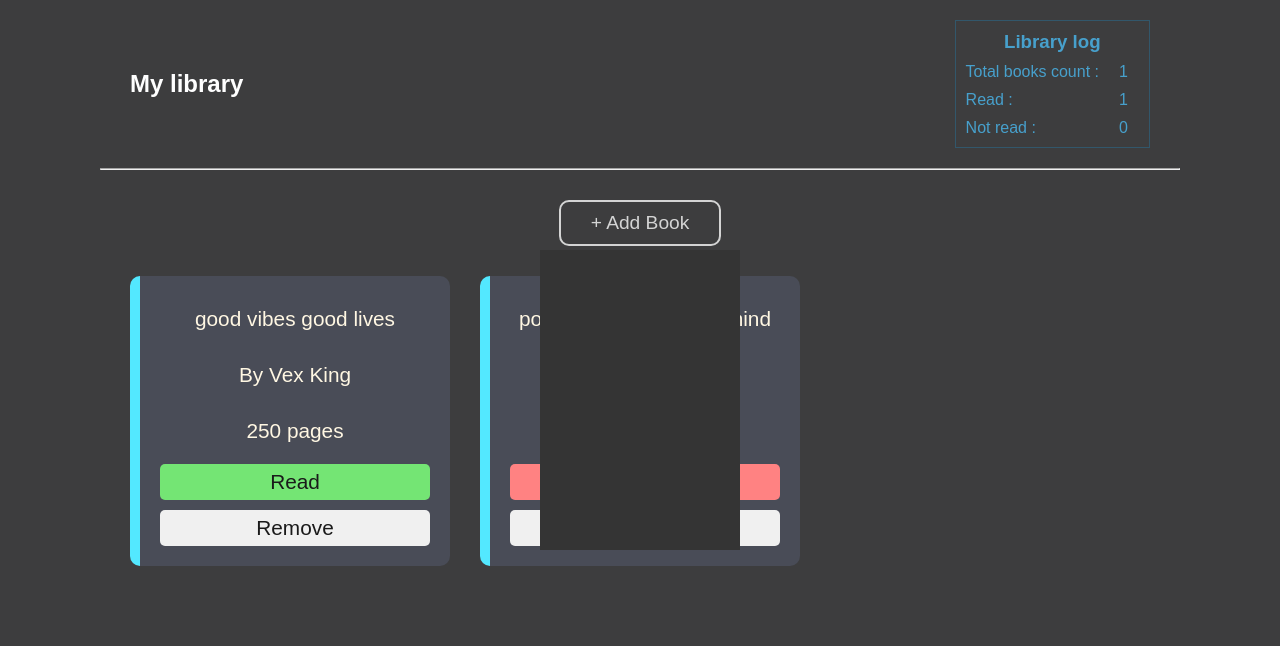
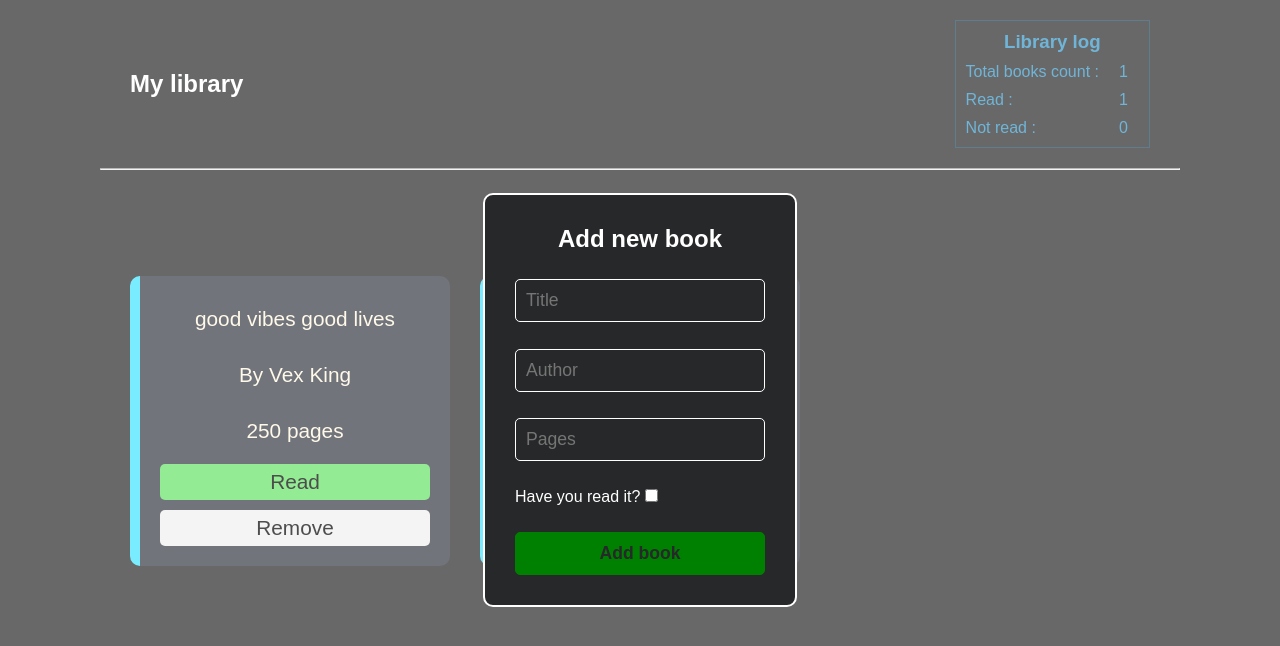
Before and after one commit to AmanPrajapati7015/library, a plain HTML site: page index.html in a window 1280 px wide. Both pictures are taken after a click on the button "+ Add Book". Drawn offline with Linux system fonts and the light colour scheme.

Commit message:
add book form design

```diff
--- a/index.html
+++ b/index.html
@@ -40,11 +40,21 @@
             </div>
         </div>
     </div>
-    <div class="form-background">
 
-    </div>
+    <div class="form-background"></div>
+
     <div class="new-book-form">
-
+        <form action="">
+            <h3>Add new book</h3>
+            <input type="text" name="title" placeholder="Title">
+            <input type="text" name="author" placeholder="Author">
+            <input type="number" name="pages" placeholder="Pages">
+            <div class="read-confirm">
+                <label for="read?">Have you read it?</label>
+                <input type="checkbox">
+            </div>
+            <button class="submit">Add book</button>
+        </form>
     </div>
 
 
--- a/script.js
+++ b/script.js
@@ -12,6 +12,7 @@ const Book2 = new Book("power of subconsious mind", "josph morphy", 342, false);
 
 myLibrary.push(Book1)
 myLibrary.push(Book2)
+
 
 
 
--- a/styles.css
+++ b/styles.css
@@ -112,14 +112,27 @@ button.add-btn:hover{
 
 
 .new-book-form{
-    background-color: rgb(52, 52, 52);
+    background-color: #272829;
     display: none;
-    height: 300px;
-    width: 200px;
+    border:2px solid white;
+    border-radius: 10px;
+    height: 350px;
+    width: 250px;
     position: fixed;
     top:50vh;
     left: 50vw;
     transform: translate(-50%, -50%);
+    padding: 30px;
+}
+.form-background{
+    display: none;
+    background-color: white;
+    opacity: 0.3;
+    position: fixed;
+    height: 100vh;
+    width: 100vw;
+    top: 0;
+    left: 0;
 }
 .new-book-form.active,
 .form-background.active{
@@ -127,13 +140,35 @@ button.add-btn:hover{
 }
 
 
-.form-background{
-    display: none;
-    background-color: white;
-    opacity: 0.1;
-    position: fixed;
-    height: 100vh;
-    width: 100vw;
-    top: 0;
-    left: 0;
+.new-book-form form{
+    display: flex;
+    flex-direction: column;
+    gap:20px;
+    height: 100%;
+    justify-content: space-between;
 }
+
+form input, form button{
+    padding: 10px;
+    font-size: 1.1rem;
+    outline: none;
+    border: 1px solid white;
+    background-color: #272829;
+    color: white;
+    border-radius: 5px;
+}
+
+form h3{
+    align-self: center;
+    font-size: 1.5rem;
+}
+form button{
+    border-color: green;
+    color: #272829;
+    background-color: green;
+    font-weight: 700;
+}
+form button:hover{
+    color: green;
+    background-color: #272829;
+}
```
